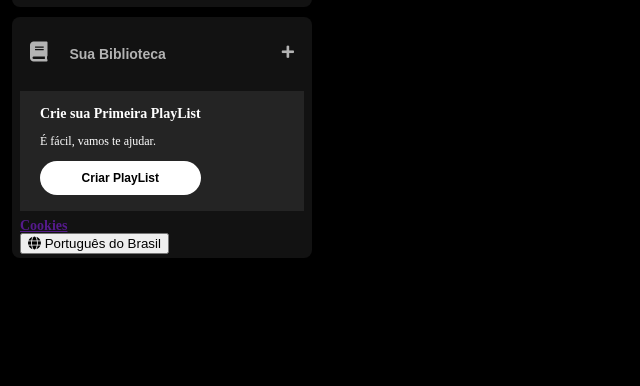
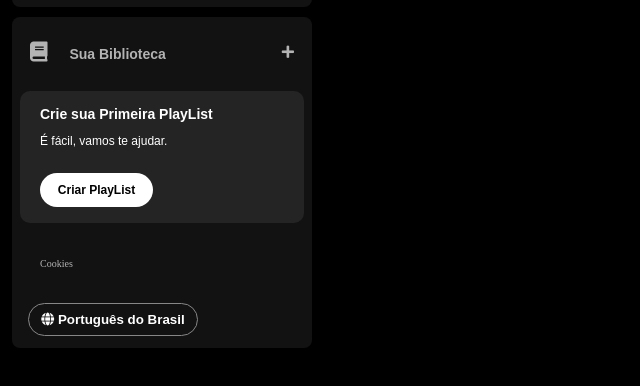
Before and after one commit to MrMaicke/Spotify-Imers-o, a plain HTML site: page index.html in a window 1280 px wide. Shown: the part 166-552 px from the top of the page, without its empty margins (0-640 px from the left). Drawn offline with Linux system fonts and the light colour scheme.

Commit message:
button languages

```diff
--- a/styles.css
+++ b/styles.css
@@ -100,6 +100,8 @@ body{
     font-family: 14px;
     margin: 8px 0px;
     padding: 16px 20px;
+    border-radius: 10px;
+
 }
 
 .section-playlist .section-playlist__content{
@@ -110,6 +112,7 @@ body{
 .section-playlist__content .text{
     padding-bottom: 14px;
     color: #fff;
+    font-family: "DM Sans", sans-serif;
 }
 
 .section-playlist__content .title{
@@ -133,5 +136,35 @@ body{
     text-decoration: none;
     text-transform: none;
     padding: 10px;
+    margin-top: 12px;
     border: 0px;
+    width: 113px;
 }
+
+.sidebar .cookies{
+    margin: 25px 20px;
+}
+
+.sidebar .cookies a{
+    color: #b3b3b3;
+    font-weight: 500;
+    font-size: 10px;
+    text-decoration: none;
+}
+
+.sidebar .cookies a:hover{
+    text-decoration: underline;
+}
+
+.languages .languages__button{
+    align-items: center;
+    background-color: transparent;
+    border: 1px solid #878787;
+    color: #fff;
+    font-weight: bold;
+    cursor: pointer;
+    width: 170px;
+    margin: 8px;
+    padding: 8px;
+    border-radius: 20px;
+}
```
